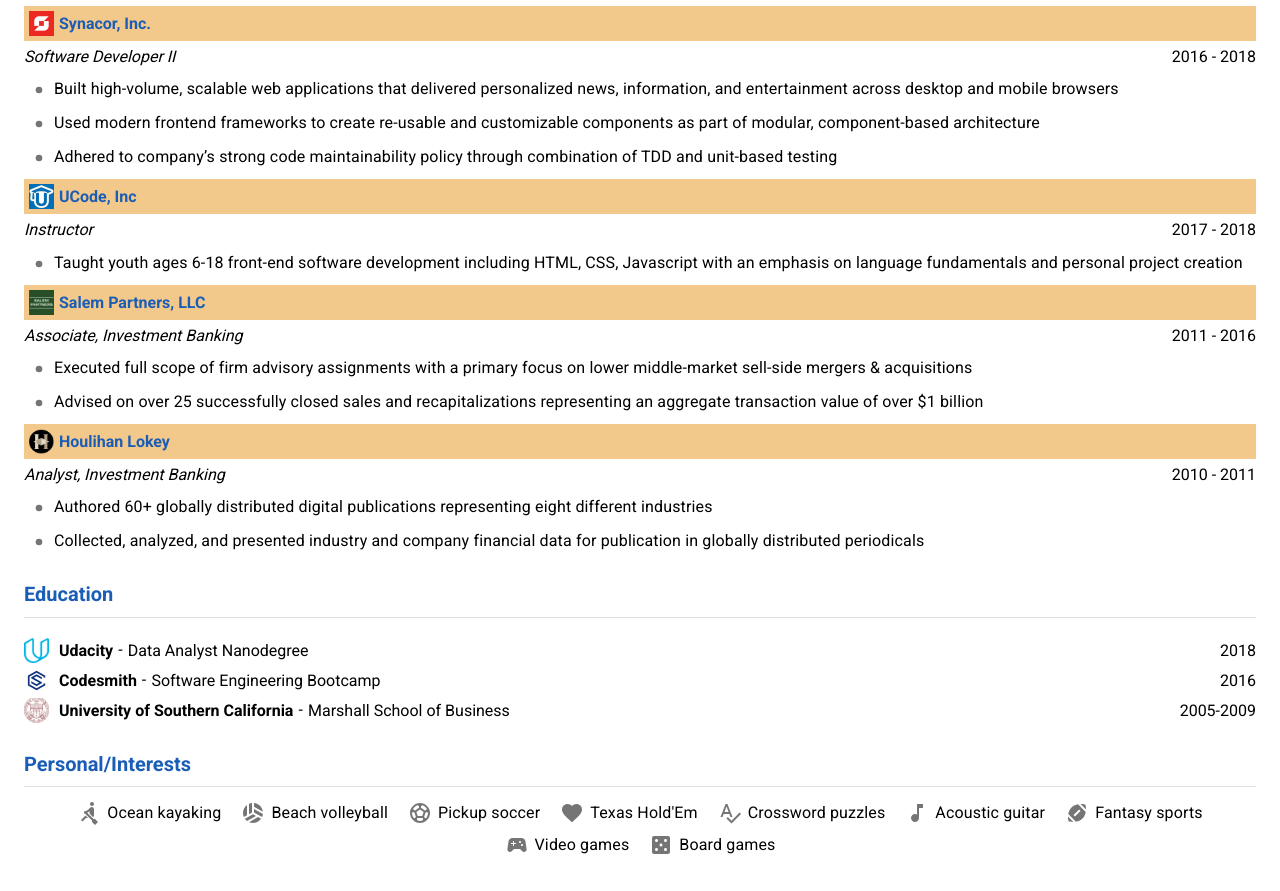
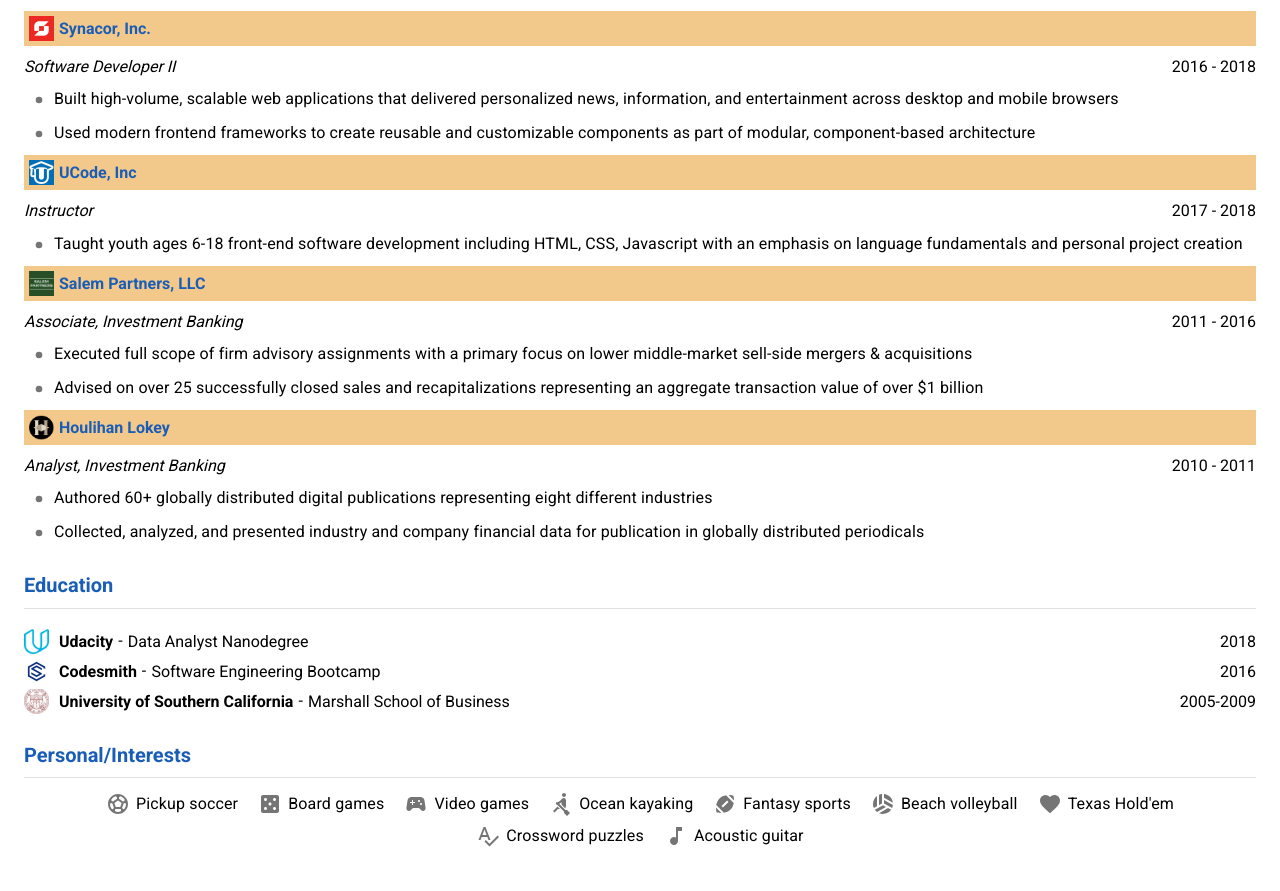
Before and after one commit to apeltz/resume-website, a React (Create React App) app: page /resume in a window 1280 px wide. Shown: the part 571-1462 px from the top of the page. Built offline with nearby package versions, Linux system fonts and the light colour scheme.

Commit message:
Update about page

```diff
--- a/package.json
+++ b/package.json
@@ -20,7 +20,8 @@
     "start": "react-scripts start",
     "build": "react-scripts build",
     "test": "react-scripts test",
-    "eject": "react-scripts eject"
+    "eject": "react-scripts eject",
+    "deploy-s3": "yarn -s && yarn build && aws s3 sync build/ s3://www.aaronpeltz.com"
   },
   "eslintConfig": {
     "extends": [
@@ -45,6 +46,7 @@
     "@material-ui/core": "^4.12.1",
     "@material-ui/icons": "^4.11.2",
     "@types/react-router-dom": "^5.1.8",
+    "aws-sdk": "^2.948.0",
     "eslint-config-prettier": "^8.3.0",
     "prettier": "^2.3.2",
     "react-router-dom": "^5.2.0"
--- a/src/pages/about/index.tsx
+++ b/src/pages/about/index.tsx
@@ -23,7 +23,7 @@
       <SectionTitle text="About" />
       <Typography paragraph>
         I'm a software engineer dedicated to the creation of powerful and
-        delightful web platforms. My experience to-date has been mostly in
+        delightful web platforms. My experience and focus has been mostly in
         Javascript/Typescript, with an emphasis on font-end frameworks and
         libraries, Node.js, and the broader front-end ecosystem.
       </Typography>
--- a/src/pages/resume/experience.tsx
+++ b/src/pages/resume/experience.tsx
@@ -43,8 +43,7 @@
     logo: LogoSynacor,
     bullets: [
       `Built high-volume, scalable web applications that delivered personalized news, information, and entertainment across desktop and mobile browsers`,
-      `Used modern frontend frameworks to create re-usable and customizable components as part of modular, component-based architecture`,
-      `Adhered to company’s strong code maintainability policy through combination of TDD and unit-based testing`,
+      `Used modern frontend frameworks to create reusable and customizable components as part of modular, component-based architecture`,
     ],
   },
   {
@@ -110,7 +109,7 @@
           {company}
         </Typography>
       </Box>
-      <Box display="flex" alignItems="end" style={{ marginTop: 5 }}>
+      <Box display="flex" alignItems="end" style={{ marginTop: 10 }}>
         <Box display="flex" alignItems="end" flexGrow={1}>
           <Typography variant="h5" style={{ fontStyle: "italic" }}>
             {role}
--- a/src/pages/resume/personal.tsx
+++ b/src/pages/resume/personal.tsx
@@ -18,15 +18,15 @@
       flexWrap="wrap"
       style={{ width: "100%" }}
     >
+      <PersonalItem text="Pickup soccer" icon={<SportsSoccerIcon />} />
+      <PersonalItem text="Board games" icon={<CasinoIcon />} />
+      <PersonalItem text="Video games" icon={<SportsEsportsIcon />} />
       <PersonalItem text="Ocean kayaking" icon={<RowingIcon />} />
+      <PersonalItem text="Fantasy sports" icon={<SportsFootballIcon />} />
       <PersonalItem text="Beach volleyball" icon={<SportsVolleyballIcon />} />
-      <PersonalItem text="Pickup soccer" icon={<SportsSoccerIcon />} />
-      <PersonalItem text="Texas Hold'Em" icon={<FavoriteIcon />} />
+      <PersonalItem text="Texas Hold'em" icon={<FavoriteIcon />} />
       <PersonalItem text="Crossword puzzles" icon={<SpellcheckIcon />} />
       <PersonalItem text="Acoustic guitar" icon={<MusicNoteIcon />} />
-      <PersonalItem text="Fantasy sports" icon={<SportsFootballIcon />} />
-      <PersonalItem text="Video games" icon={<SportsEsportsIcon />} />
-      <PersonalItem text="Board games" icon={<CasinoIcon />} />
     </Box>
   );
 };
```
Also changed, not shown: 1 other file (tests, documents, lock files or other folders).
